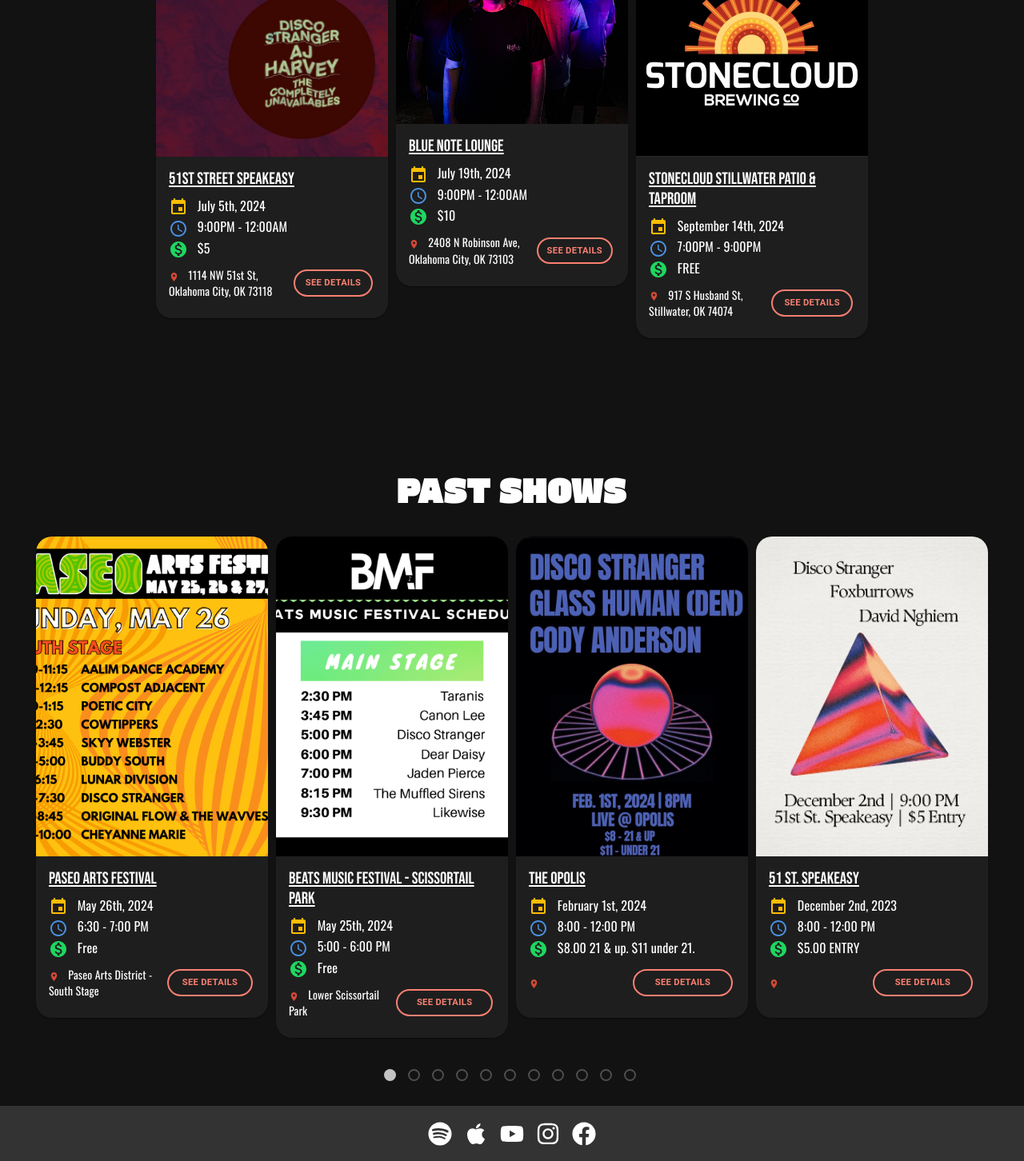
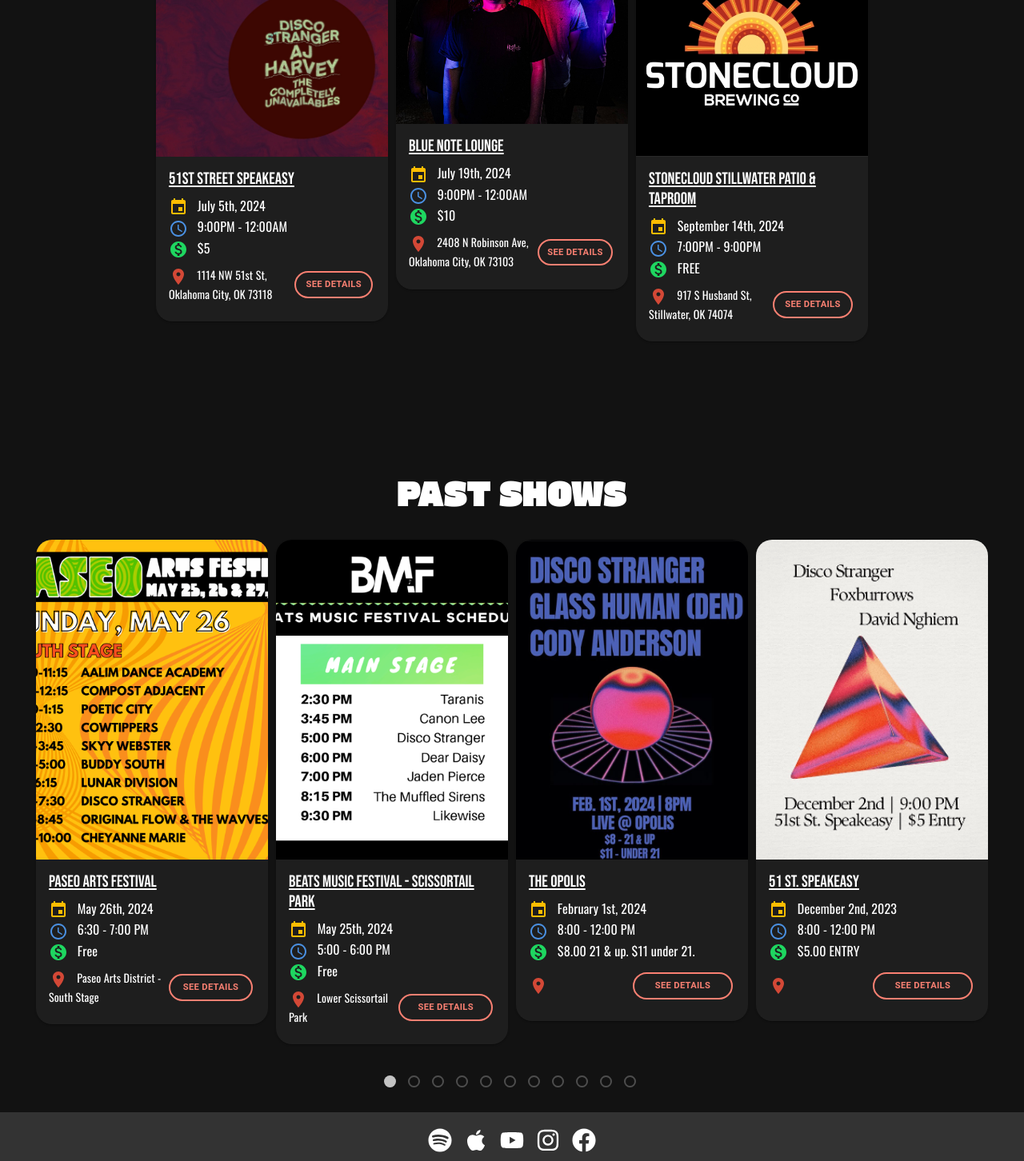
Before and after one commit to ajSeadler/band-website, a React (Vite) app: page /shows in a window 1280 px wide. Shown: the part 299-1751 px from the top of the page at 80% size. Built offline with nearby package versions, Linux system fonts and the light colour scheme; a web font is replaced by a local one.

Commit message:
increase location icon size

```diff
--- a/src/components/Shows.jsx
+++ b/src/components/Shows.jsx
@@ -126,7 +126,6 @@
                         <LocationOnIcon
                           sx={{
                             color: "#d34836",
-                            fontSize: "small",
                             marginRight: 1,
                           }}
                         />{" "}
@@ -187,7 +186,6 @@
                         <LocationOnIcon
                           sx={{
                             color: "#d34836",
-                            fontSize: "small",
                             marginRight: 1,
                           }}
                         />{" "}
--- a/src/styles/Shows.css
+++ b/src/styles/Shows.css
@@ -37,6 +37,7 @@
 .show-card-modal {
   display: flex;
   flex-direction: column;
+  border-radius: 0px !important;
   align-items: left;
   max-width: 100%;
   height: auto;
@@ -49,6 +50,7 @@
 .show-image-modal {
   width: 100vw; /* Increase the width */
   max-width: 100%;
+  border-radius: 20px;
   height: auto;
 }
 
```
